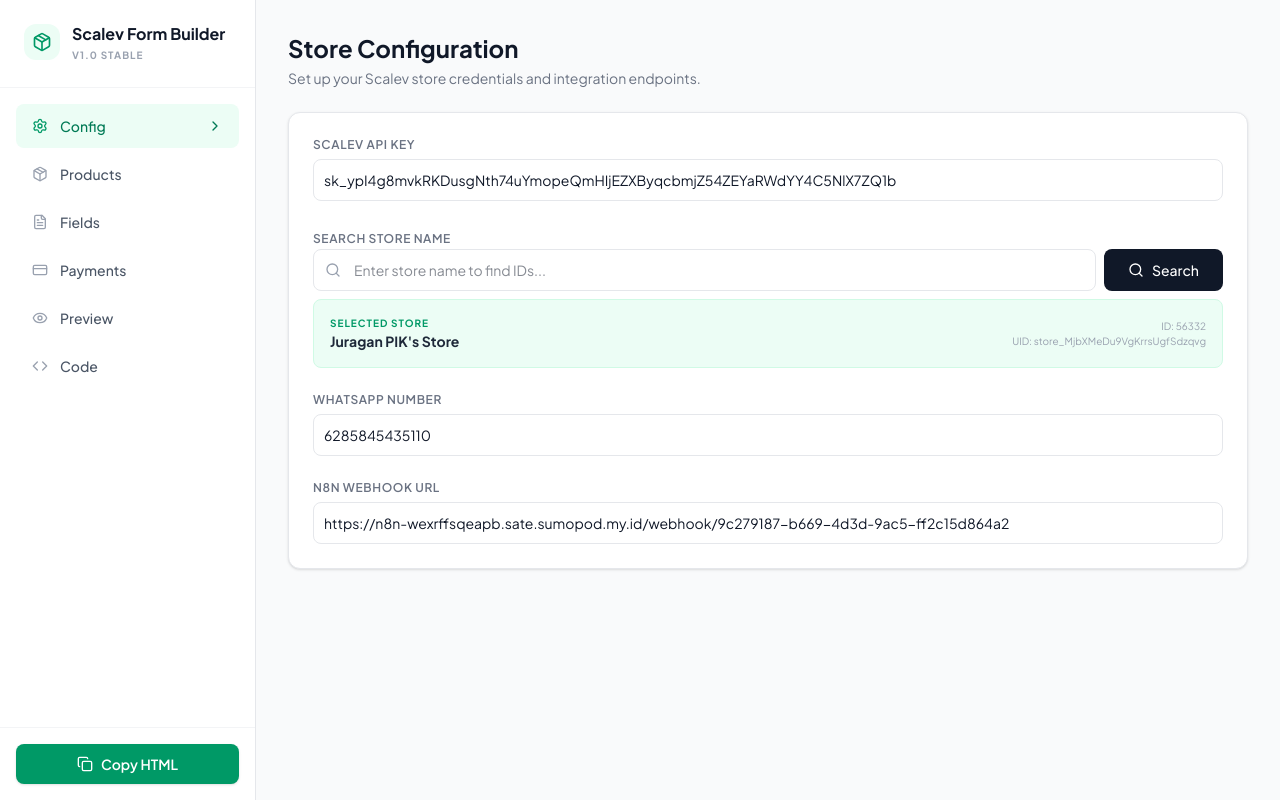
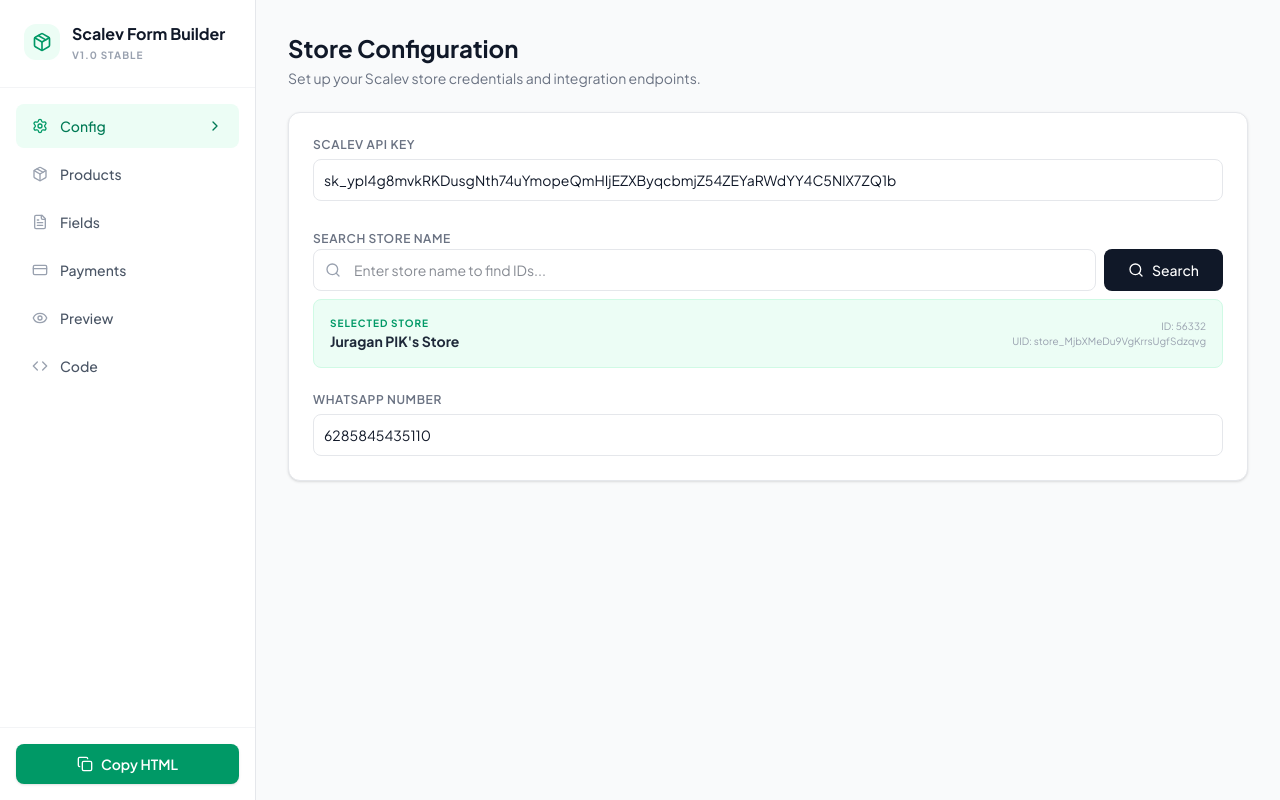
Before and after one commit to creatorlabidn/Scalev-Editor, a React (Vite) app: page / in a window 1280 px wide. Built offline with nearby package versions, Linux system fonts and the light colour scheme.

Commit message:
feat: Remove n8n webhook input
The n8n webhook URL configuration option has been removed from the editor component as it is no longer relevant to the current form builder functionality.

```diff
--- a/src/components/Editor.tsx
+++ b/src/components/Editor.tsx
@@ -350,7 +350,6 @@
 
                 <div className="grid grid-cols-1 gap-6">
                   <InputGroup label="WhatsApp Number" value={state.config.waNumber} onChange={v => updateConfig('waNumber', v)} placeholder="628..." />
-                  <InputGroup label="n8n Webhook URL" value={state.config.n8nWebhook} onChange={v => updateConfig('n8nWebhook', v)} placeholder="https://..." />
                 </div>
               </div>
             </motion.div>
@@ -402,7 +401,7 @@
                   />
                   <Toggle
                     label="Show Promo Badge"
-                    description='Show "Gratis 1 Botol" notification'
+                    description="Show notification"
                     checked={state.showPromoBadge}
                     onChange={v => setState(prev => ({ ...prev, showPromoBadge: v }))}
                   />
```
